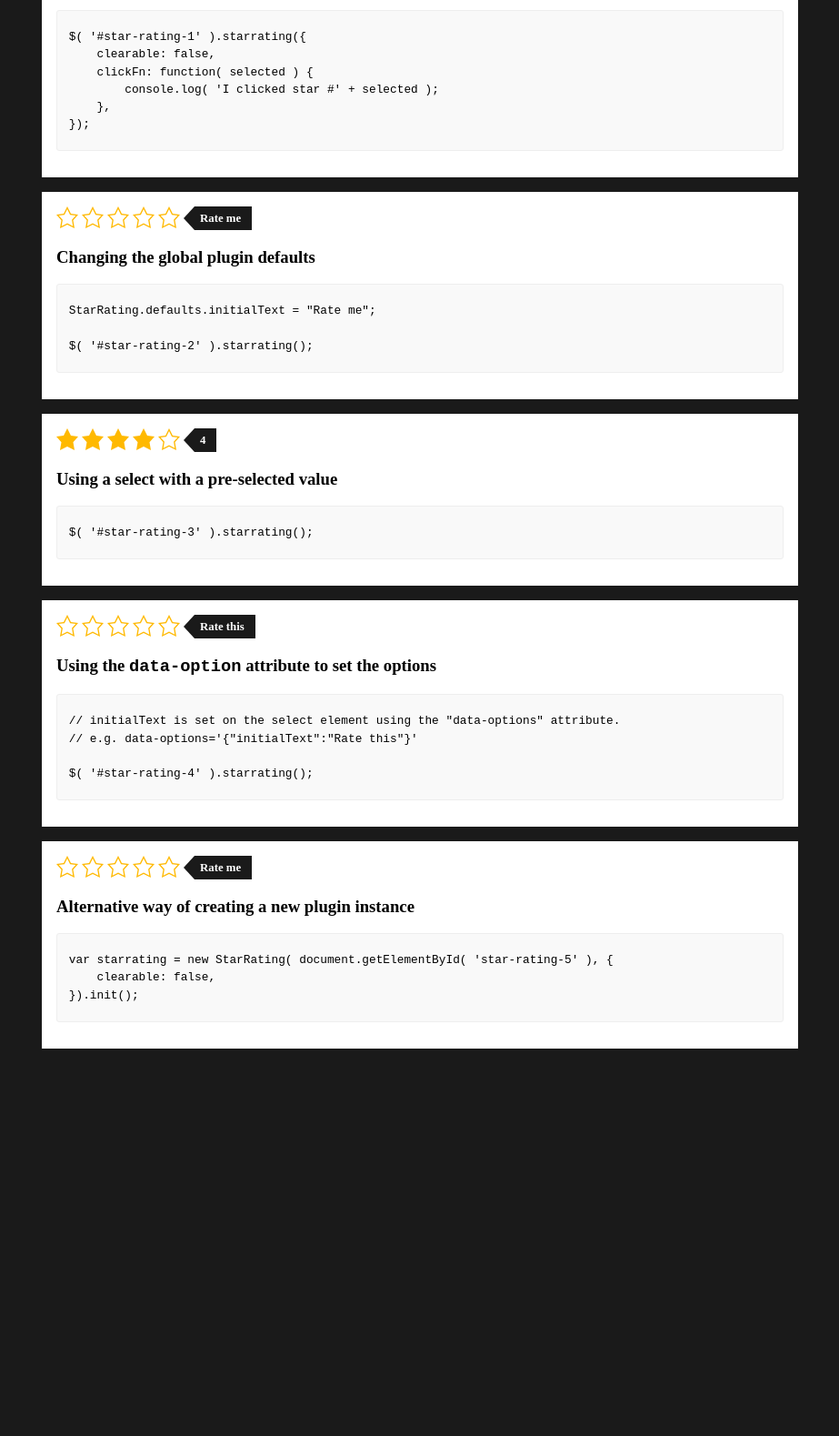
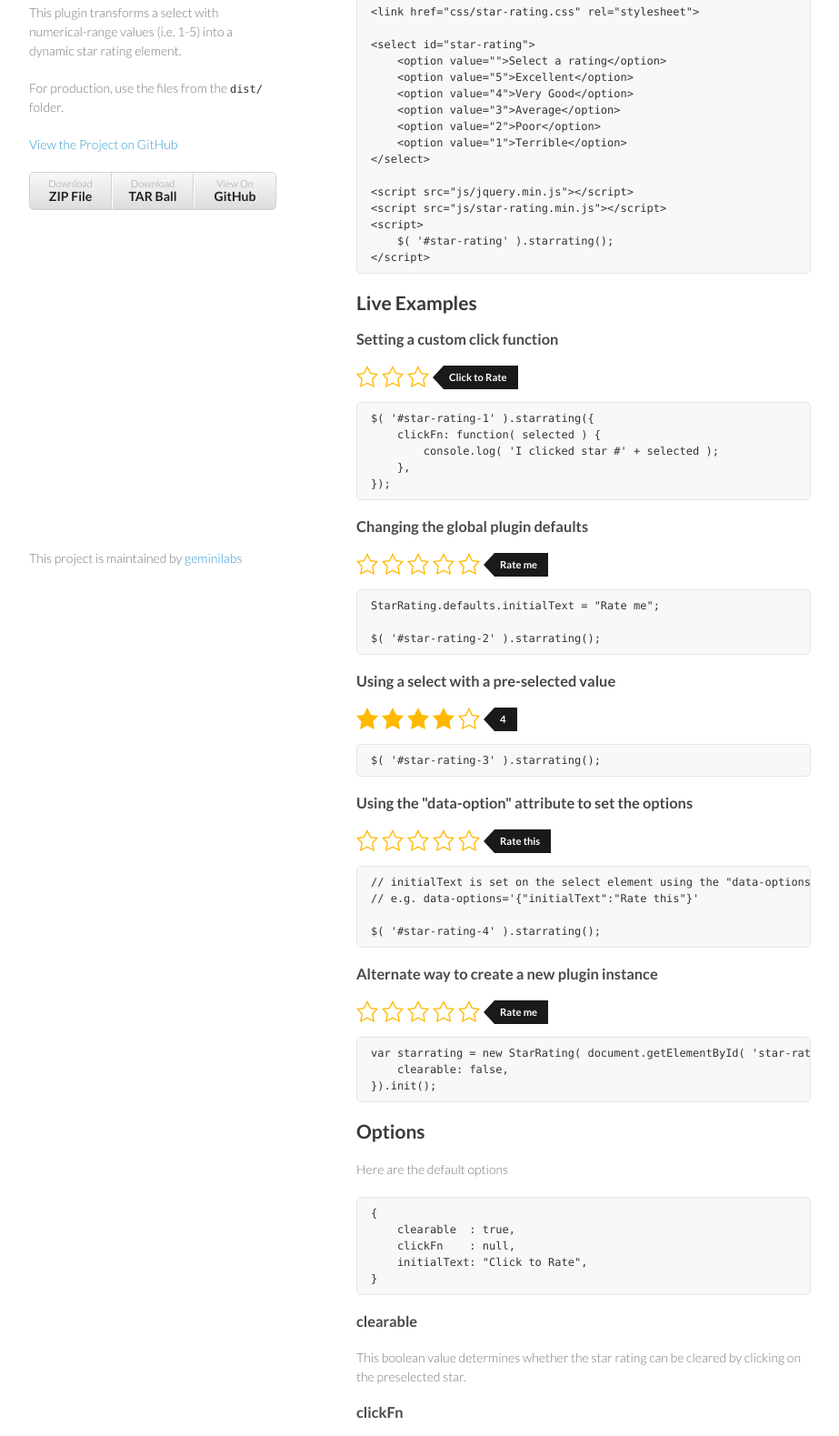
Before and after one commit to pryley/star-rating.js, a website: page index.html in a window 1280 px wide. Shown: the part 106-1685 px from the top of the page at 91% size, without its empty margins (178-1101 px from the left). Before the commit the page ends 1275 px from the top, so only its background shows below. Drawn offline with nearby package versions, Linux system fonts and the light colour scheme.

Commit message:
change index.html

```diff
--- /dev/null
+++ b/demo/scale.fix.js
@@ -0,0 +1,17 @@
+var metas = document.getElementsByTagName('meta');
+var i;
+if (navigator.userAgent.match(/iPhone/i)) {
+  for (i=0; i<metas.length; i++) {
+    if (metas[i].name == "viewport") {
+      metas[i].content = "width=device-width, minimum-scale=1.0, maximum-scale=1.0";
+    }
+  }
+  document.addEventListener("gesturestart", gestureStart, false);
+}
+function gestureStart() {
+  for (i=0; i<metas.length; i++) {
+    if (metas[i].name == "viewport") {
+      metas[i].content = "width=device-width, minimum-scale=0.25, maximum-scale=1.6";
+    }
+  }
+}
--- /dev/null
+++ b/demo/styles.css
@@ -0,0 +1,255 @@
+@import url(https://fonts.googleapis.com/css?family=Lato:300italic,700italic,300,700);
+
+body {
+  padding:50px;
+  font:14px/1.5 Lato, "Helvetica Neue", Helvetica, Arial, sans-serif;
+  color:#777;
+  font-weight:300;
+}
+
+h1, h2, h3, h4, h5, h6 {
+  color:#222;
+  margin:0 0 20px;
+}
+
+p, ul, ol, table, pre, dl {
+  margin:0 0 20px;
+}
+
+h1, h2, h3 {
+  line-height:1.1;
+}
+
+h1 {
+  font-size:28px;
+}
+
+h2 {
+  color:#393939;
+}
+
+h3, h4, h5, h6 {
+  color:#494949;
+}
+
+a {
+  color:#39c;
+  font-weight:400;
+  text-decoration:none;
+}
+
+a small {
+  font-size:11px;
+  color:#777;
+  margin-top:-0.6em;
+  display:block;
+}
+
+.wrapper {
+  width:860px;
+  margin:0 auto;
+}
+
+blockquote {
+  border-left:1px solid #e5e5e5;
+  margin:0;
+  padding:0 0 0 20px;
+  font-style:italic;
+}
+
+code, pre {
+  font-family:Monaco, Bitstream Vera Sans Mono, Lucida Console, Terminal;
+  color:#333;
+  font-size:12px;
+}
+
+pre {
+  padding:8px 15px;
+  background: #f8f8f8;
+  border-radius:5px;
+  border:1px solid #e5e5e5;
+  overflow-x: auto;
+}
+
+table {
+  width:100%;
+  border-collapse:collapse;
+}
+
+th, td {
+  text-align:left;
+  padding:5px 10px;
+  border-bottom:1px solid #e5e5e5;
+}
+
+dt {
+  color:#444;
+  font-weight:700;
+}
+
+th {
+  color:#444;
+}
+
+img {
+  max-width:100%;
+}
+
+header {
+  width:270px;
+  float:left;
+  position:fixed;
+}
+
+header ul {
+  list-style:none;
+  height:40px;
+
+  padding:0;
+
+  background: #eee;
+  background: -moz-linear-gradient(top, #f8f8f8 0%, #dddddd 100%);
+  background: -webkit-gradient(linear, left top, left bottom, color-stop(0%,#f8f8f8), color-stop(100%,#dddddd));
+  background: -webkit-linear-gradient(top, #f8f8f8 0%,#dddddd 100%);
+  background: -o-linear-gradient(top, #f8f8f8 0%,#dddddd 100%);
+  background: -ms-linear-gradient(top, #f8f8f8 0%,#dddddd 100%);
+  background: linear-gradient(top, #f8f8f8 0%,#dddddd 100%);
+
+  border-radius:5px;
+  border:1px solid #d2d2d2;
+  box-shadow:inset #fff 0 1px 0, inset rgba(0,0,0,0.03) 0 -1px 0;
+  width:270px;
+}
+
+header li {
+  width:89px;
+  float:left;
+  border-right:1px solid #d2d2d2;
+  height:40px;
+}
+
+header ul a {
+  line-height:1;
+  font-size:11px;
+  color:#999;
+  display:block;
+  text-align:center;
+  padding-top:6px;
+  height:40px;
+}
+
+strong {
+  color:#222;
+  font-weight:700;
+}
+
+header ul li + li {
+  width:88px;
+  border-left:1px solid #fff;
+}
+
+header ul li + li + li {
+  border-right:none;
+  width:89px;
+}
+
+header ul a strong {
+  font-size:14px;
+  display:block;
+  color:#222;
+}
+
+section {
+  width:500px;
+  float:right;
+  padding-bottom:50px;
+}
+
+small {
+  font-size:11px;
+}
+
+hr {
+  border:0;
+  background:#e5e5e5;
+  height:1px;
+  margin:0 0 20px;
+}
+
+footer {
+  width:270px;
+  float:left;
+  position:fixed;
+  bottom:50px;
+}
+
+@media print, screen and (max-width: 960px) {
+
+  div.wrapper {
+    width:auto;
+    margin:0;
+  }
+
+  header, section, footer {
+    float:none;
+    position:static;
+    width:auto;
+  }
+
+  header {
+    padding-right:320px;
+  }
+
+  section {
+    border:1px solid #e5e5e5;
+    border-width:1px 0;
+    padding:20px 0;
+    margin:0 0 20px;
+  }
+
+  header a small {
+    display:inline;
+  }
+
+  header ul {
+    position:absolute;
+    right:50px;
+    top:52px;
+  }
+}
+
+@media print, screen and (max-width: 720px) {
+  body {
+    word-wrap:break-word;
+  }
+
+  header {
+    padding:0;
+  }
+
+  header ul, header p.view {
+    position:static;
+  }
+
+  pre, code {
+    word-wrap:normal;
+  }
+}
+
+@media print, screen and (max-width: 480px) {
+  body {
+    padding:15px;
+  }
+
+  header ul {
+    display:none;
+  }
+}
+
+@media print {
+  body {
+    padding:0.4in;
+    font-size:12pt;
+    color:#444;
+  }
+}
--- a/index.html
+++ b/index.html
@@ -3,56 +3,82 @@
 <head>
 	<meta charset="utf-8">
 	<meta http-equiv="X-UA-Compatible" content="chrome=1">
-	<meta name="viewport" content="width=device-width">
+	<meta name="viewport" content="width=device-width, initial-scale=1, user-scalable=no">
+
 	<title>star-rating.js by geminilabs</title>
 
-	<link href="https://cdnjs.cloudflare.com/ajax/libs/normalize/5.0.0/normalize.min.css" rel="stylesheet">
+	<link href="demo/styles.css" rel="stylesheet">
 	<link href="dist/star-rating.css" rel="stylesheet">
 
 	<style>
-		body {
-			background: #1a1a1a;
-			padding: 1em;
+		.gl-star-rating {
+			margin-bottom: 1em;
 		}
+
 		pre {
-			line-height: 1.5;
-			font-size: 0.8em;
 			hyphens: none;
 			tab-size: 4;
 			white-space: pre;
 			word-break: normal;
 			word-spacing: normal;
 			word-wrap: normal;
-			background: #f9f9f9;
-			border: 1px solid #eee;
-			border-radius: 3px;
-			padding: 0 1em;
-			overflow: auto;
 		}
 
-		section {
-			display: block;
-			max-width: 800px;
-			background: #fff;
-			padding: 1em;
-			margin: 0 auto 1em;
-		}
-
-		section:last-child {
-			margin-bottom: 0;
+		header ul a {
+			line-height: 1.2;
+			padding-top: 5px;
 		}
 	</style>
 
 	<!--[if lt IE 9]>
 	<script src="//html5shiv.googlecode.com/svn/trunk/html5.js"></script>
 	<![endif]-->
-
-	<script src="https://cdnjs.cloudflare.com/ajax/libs/jquery/3.1.1/jquery.slim.min.js"></script>
-	<script src="dist/star-rating.min.js"></script>
 </head>
 <body>
 
+<div class="wrapper">
+
+	<header>
+
+		<h1>star-rating.js</h1>
+		<p>This plugin transforms a select with numerical-range values (i.e. 1-5) into a dynamic star rating element.</p>
+		<p>For production, use the files from the <code>dist/</code> folder.</p>
+
+		<p class="view"><a href="https://github.com/geminilabs/star-rating.js">View the Project on GitHub</a></p>
+
+		<ul>
+			<li><a href="https://github.com/geminilabs/star-rating.js/zipball/master">Download <strong>ZIP File</strong></a></li>
+			<li><a href="https://github.com/geminilabs/star-rating.js/tarball/master">Download <strong>TAR Ball</strong></a></li>
+			<li><a href="https://github.com/geminilabs/star-rating.js">View On <strong>GitHub</strong></a></li>
+		</ul>
+
+	</header>
+
 	<section>
+
+		<h2>Example Usage</h2>
+
+		<pre><code>&lt;link href="css/star-rating.css" rel="stylesheet"&gt;
+
+&lt;select id="star-rating"&gt;
+	&lt;option value=""&gt;Select a rating&lt;/option&gt;
+	&lt;option value="5"&gt;Excellent&lt;/option&gt;
+	&lt;option value="4"&gt;Very Good&lt;/option&gt;
+	&lt;option value="3"&gt;Average&lt;/option&gt;
+	&lt;option value="2"&gt;Poor&lt;/option&gt;
+	&lt;option value="1"&gt;Terrible&lt;/option&gt;
+&lt;/select&gt;
+
+&lt;script src="js/jquery.min.js"&gt;&lt;/script&gt;
+&lt;script src="js/star-rating.min.js"&gt;&lt;/script&gt;
+&lt;script&gt;
+	$( '#star-rating' ).starrating();
+&lt;/script&gt;</code></pre>
+
+		<h2>Live Examples</h2>
+
+		<h3>Setting a custom click function</h3>
+
 		<select id="star-rating-1">
 			<option value="">Select a rating</option>
 			<option value="3">3</option>
@@ -60,28 +86,14 @@
 			<option value="1">1</option>
 		</select>
 
-		<h3>Setting custom options</h3>
-
-		<pre><code>
-$( '#star-rating-1' ).starrating({
-	clearable: false,
+		<pre><code>$( '#star-rating-1' ).starrating({
 	clickFn: function( selected ) {
 		console.log( 'I clicked star #' + selected );
 	},
-});
-		</code></pre>
+});</code></pre>
 
-		<script>
-			$( '#star-rating-1' ).starrating({
-				clearable: false,
-				clickFn: function( selected ) {
-					console.log( 'I clicked star #' + selected );
-				},
-			});
-		</script>
-	</section>
+		<h3>Changing the global plugin defaults</h3>
 
-	<section>
 		<select id="star-rating-2">
 			<option value="">Select a rating</option>
 			<option value="5">5</option>
@@ -91,21 +103,12 @@ $( '#star-rating-1' ).starrating({
 			<option value="1">1</option>
 		</select>
 
-		<h3>Changing the global plugin defaults</h3>
+		<pre><code>StarRating.defaults.initialText = "Rate me";
 
-		<pre><code>
-StarRating.defaults.initialText = "Rate me";
+$( '#star-rating-2' ).starrating();</code></pre>
 
-$( '#star-rating-2' ).starrating();
-		</code></pre>
+		<h3>Using a select with a pre-selected value</h3>
 
-		<script>
-			StarRating.defaults.initialText = "Rate me";
-			$( '#star-rating-2' ).starrating();
-		</script>
-	</section>
-
-	<section>
 		<select id="star-rating-3">
 			<option value="">Select a rating</option>
 			<option value="5">5</option>
@@ -115,18 +118,10 @@ $( '#star-rating-2' ).starrating();
 			<option value="1">1</option>
 		</select>
 
-		<h3>Using a select with a pre-selected value</h3>
+		<pre><code>$( '#star-rating-3' ).starrating();</code></pre>
 
-		<pre><code>
-$( '#star-rating-3' ).starrating();
-		</code></pre>
+		<h3>Using the "data-option" attribute to set the options</h3>
 
-		<script>
-			$( '#star-rating-3' ).starrating();
-		</script>
-	</section>
-
-	<section>
 		<select id="star-rating-4" data-options='{"initialText":"Rate this"}'>
 			<option value="">Select a rating</option>
 			<option value="5">5</option>
@@ -136,21 +131,13 @@ $( '#star-rating-3' ).starrating();
 			<option value="1">1</option>
 		</select>
 
-		<h3>Using the <code>data-option</code> attribute to set the options</h3>
-
-		<pre><code>
-// initialText is set on the select element using the "data-options" attribute.
+		<pre><code>// initialText is set on the select element using the "data-options" attribute.
 // e.g. data-options='{"initialText":"Rate this"}'
 
-$( '#star-rating-4' ).starrating();
-		</code></pre>
+$( '#star-rating-4' ).starrating();</code></pre>
 
-		<script>
-			$( '#star-rating-4' ).starrating();
-		</script>
-	</section>
+		<h3>Alternate way to create a new plugin instance</h3>
 
-	<section>
 		<select id="star-rating-5">
 			<option value="">Select a rating</option>
 			<option value="5">5</option>
@@ -160,20 +147,77 @@ $( '#star-rating-4' ).starrating();
 			<option value="1">1</option>
 		</select>
 
-		<h3>Alternative way of creating a new plugin instance</h3>
+		<pre><code>var starrating = new StarRating( document.getElementById( 'star-rating-5' ), {
+	clearable: false,
+}).init();</code></pre>
 
-		<pre><code>
-var starrating = new StarRating( document.getElementById( 'star-rating-5' ), {
-	clearable: false,
-}).init();
-		</code></pre>
+		<h2>Options</h2>
 
-		<script>
-			var starrating = new StarRating( document.getElementById( 'star-rating-5' ), {
-				clearable: false,
-			}).init();
-		</script>
+		<p>Here are the default options</p>
+
+		<pre><code>{
+    clearable  : true,
+    clickFn    : null,
+    initialText: "Click to Rate",
+}</code></pre>
+
+		<h3>clearable</h3>
+
+		<p>This boolean value determines whether the star rating can be cleared by clicking on the preselected star.</p>
+
+		<h3>clickFn</h3>
+
+		<p>This value determines the custom function that is triggered after you click on a star.</p>
+
+		<h3>initialText</h3>
+
+		<p>This string value determines the initial text when no value is selected.</p>
+
+		<h2>Build</h2>
+
+		<p>star-rating.js uses gulp to build from src.</p>
+
+		<pre><code>$ npm install
+$ gulp</code></pre>
+
+		<p>The compiled files will be saved in the <code>dist/</code> folder.</p>
+
+		<h2>License</h2>
+
+		<p><a href="https://github.com/geminilabs/star-rating.js/blob/master/LICENSE">MIT</a></p>
+
 	</section>
+
+	<footer>
+		<p>This project is maintained by <a href="https://github.com/geminilabs">geminilabs</a></p>
+	</footer>
+
+	<script src="https://cdnjs.cloudflare.com/ajax/libs/jquery/3.1.1/jquery.slim.min.js"></script>
+	<script src="demo/scale.fix.js"></script>
+	<script src="dist/star-rating.min.js"></script>
+
+	<script>
+
+		$( '#star-rating-1' ).starrating({
+			clickFn: function( selected ) {
+				console.log( 'I clicked star #' + selected );
+			},
+		});
+
+		StarRating.defaults.initialText = "Rate me";
+
+		$( '#star-rating-2' ).starrating();
+
+		$( '#star-rating-3' ).starrating();
+
+		$( '#star-rating-4' ).starrating();
+
+		var starrating = new StarRating( document.getElementById( 'star-rating-5' ), {
+			clearable: false,
+		}).init();
+
+	</script>
+</div>
 
 </body>
 </html>
```
Also changed, not shown: demo/github-light.css (added, +115 -0 lines), dist/star-rating.min.css.
